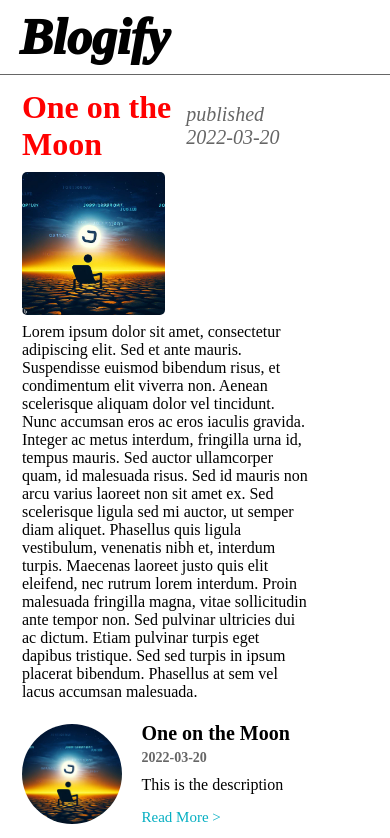
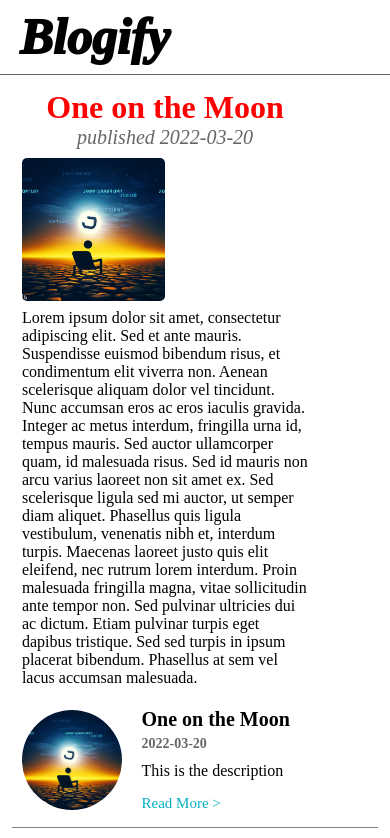
Before and after one commit to queensk/blogify, a React (Vite) app: page / in a window 390 px wide. Shown: the top 838 px of the page. Built offline with nearby package versions, Linux system fonts and the light colour scheme.

Commit message:
mobile blog tittle

```diff
--- a/src/App.css
+++ b/src/App.css
@@ -135,4 +135,10 @@ footer {
   flex-direction: column;
   padding: 2%;
 }
+.blog-header{
+  display: flex;
+  flex-direction: column;
+  align-items: center;
+  justify-content: center;
 }
+}
```
